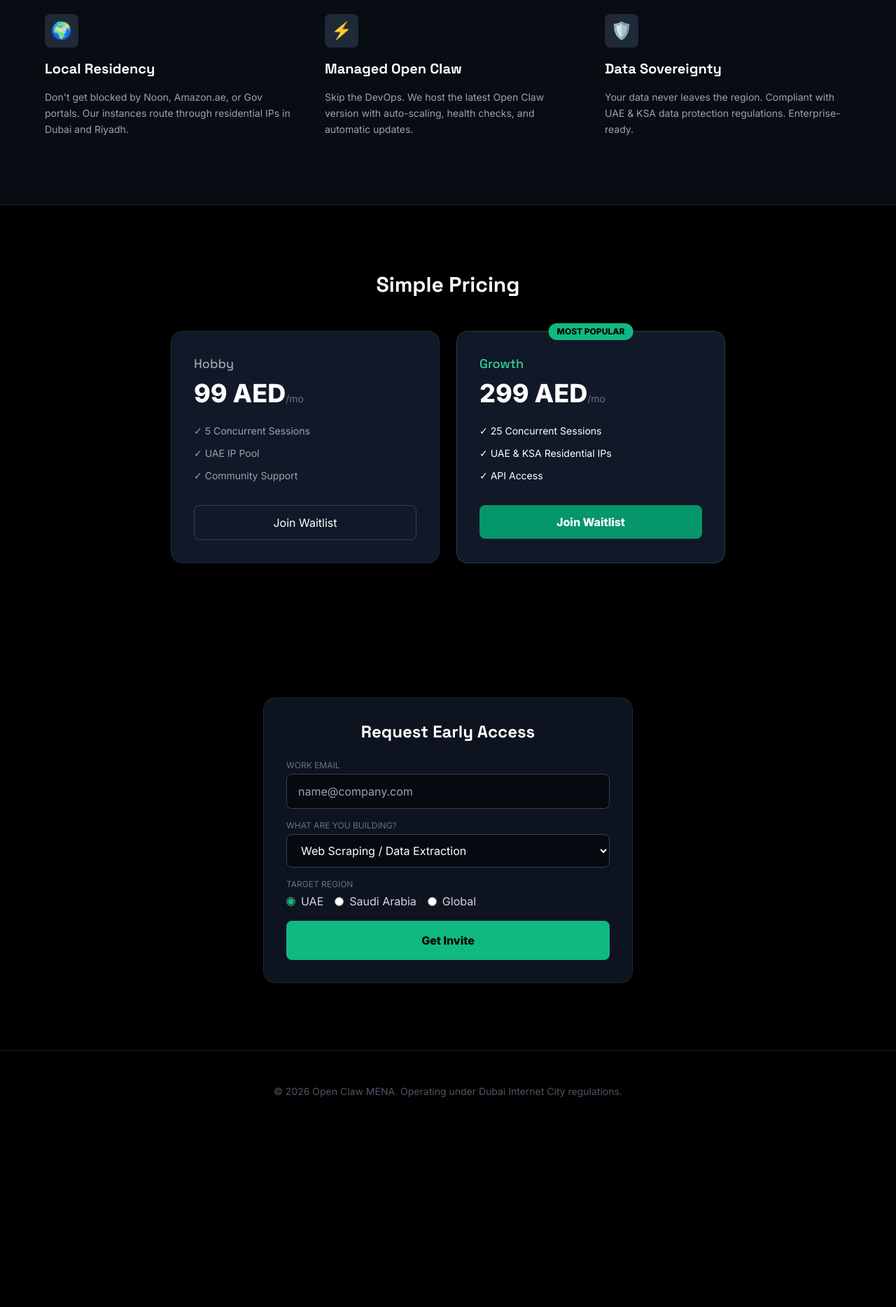
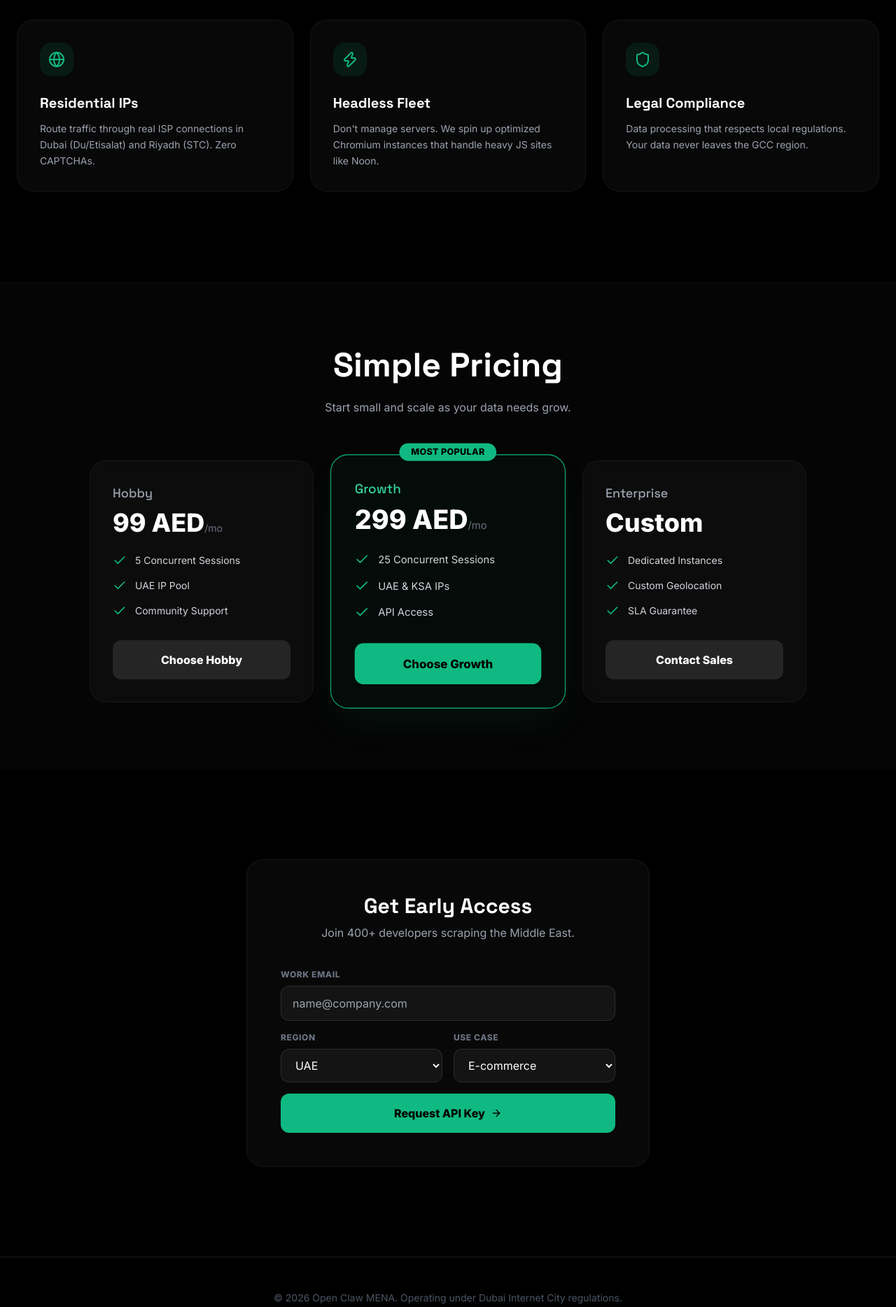
Before and after one commit to openclaw-dev/claw-website, a website: page index.html in a window 1280 px wide. Shown: the part 840-2708 px from the top of the page at 70% size. Before the commit the page ends 2458 px from the top, so only its background shows below. Drawn offline with nearby package versions, Linux system fonts and the light colour scheme.

Commit message:
Updated landing page design

```diff
--- a/index.html
+++ b/index.html
@@ -1,172 +1,221 @@
 <!DOCTYPE html>
-<html lang="en">
+<html lang="en" class="scroll-smooth">
 <head>
     <meta charset="UTF-8">
     <meta name="viewport" content="width=device-width, initial-scale=1.0">
-    <title>Open Claw MENA | Managed Browser Automation</title>
+    <title>Claw | Automated Data Scraping Services</title>
+
     <script src="https://cdn.tailwindcss.com"></script>
+
+    <script src="https://unpkg.com/lucide@latest"></script>
+
     <style>
         @import url('https://fonts.googleapis.com/css2?family=Inter:wght@300;400;600;800&family=Space+Grotesk:wght@500;700&display=swap');
+
         body { font-family: 'Inter', sans-serif; }
-        h1, h2, h3 { font-family: 'Space Grotesk', sans-serif; }
+        h1, h2, h3, h4 { font-family: 'Space Grotesk', sans-serif; }
 
-        .claw-gradient {
-            background: linear-gradient(135deg, #34d399 0%, #0891b2 100%);
-            -webkit-background-clip: text;
-            -webkit-text-fill-color: transparent;
+        /* Custom Animations */
+        @keyframes float {
+            0% { transform: translateY(0px); }
+            50% { transform: translateY(-10px); }
+            100% { transform: translateY(0px); }
         }
-        .grid-bg {
-            background-image: linear-gradient(to right, #1f2937 1px, transparent 1px),
-                            linear-gradient(to bottom, #1f2937 1px, transparent 1px);
-            background-size: 40px 40px;
+        .animate-float { animation: float 6s ease-in-out infinite; }
+
+        @keyframes fade-in-up {
+            0% { opacity: 0; transform: translateY(20px); }
+            100% { opacity: 1; transform: translateY(0); }
+        }
+        .animate-fade-in { animation: fade-in-up 0.8s ease-out forwards; }
+
+        /* Delays for animation */
+        .delay-100 { animation-delay: 0.1s; }
+        .delay-200 { animation-delay: 0.2s; }
+        .delay-300 { animation-delay: 0.3s; }
+
+        /* Glassmorphism */
+        .glass {
+            background: rgba(255, 255, 255, 0.03);
+            backdrop-filter: blur(10px);
+            border: 1px solid rgba(255, 255, 255, 0.05);
         }
     </style>
 </head>
-<body class="bg-black text-gray-300 min-h-screen selection:bg-emerald-500 selection:text-black">
+<body class="bg-black text-gray-300 min-h-screen selection:bg-emerald-500 selection:text-black antialiased overflow-x-hidden">
 
-    <nav class="w-full py-6 px-6 md:px-12 flex justify-between items-center max-w-7xl mx-auto">
-        <div class="font-bold text-xl tracking-tighter text-white">
-            claw<span class="text-emerald-500">.ae</span>
+    <nav class="fixed top-0 w-full z-50 bg-black/80 backdrop-blur-md border-b border-white/10">
+        <div class="max-w-7xl mx-auto px-6 h-20 flex justify-between items-center">
+            <div class="font-bold text-2xl tracking-tighter text-white">
+                claw<span class="text-emerald-500">.ae</span>
+            </div>
+            <div class="hidden md:flex gap-8 text-sm font-medium text-gray-400">
+                <a href="#features" class="hover:text-white transition-colors">Features</a>
+                <a href="#pricing" class="hover:text-white transition-colors">Pricing</a>
+            </div>
+            <a href="#contact" class="px-5 py-2 bg-white/10 hover:bg-white/20 text-white text-sm font-medium rounded-full transition-all border border-white/5">
+                Login
+            </a>
         </div>
-        <a href="#contact" class="text-sm font-medium hover:text-white transition-colors">Contact Sales</a>
     </nav>
 
-    <main class="relative pt-20 pb-32 px-6">
-        <div class="absolute inset-0 grid-bg opacity-20 z-0 pointer-events-none"></div>
+    <section class="relative pt-40 pb-32 px-6 overflow-hidden">
+        <div class="absolute inset-0 bg-[linear-gradient(to_right,#1f2937_1px,transparent_1px),linear-gradient(to_bottom,#1f2937_1px,transparent_1px)] bg-[size:4rem_4rem] opacity-20 pointer-events-none"></div>
+        <div class="absolute top-0 left-1/2 -translate-x-1/2 w-[600px] h-[600px] bg-emerald-500/10 blur-[120px] rounded-full pointer-events-none"></div>
 
-        <div class="relative z-10 max-w-4xl mx-auto text-center">
-            <div class="inline-flex items-center gap-2 px-3 py-1 rounded-full bg-emerald-900/30 border border-emerald-500/30 text-emerald-400 text-xs font-semibold mb-8 uppercase tracking-wide">
+        <div class="relative z-10 max-w-5xl mx-auto text-center">
+
+            <div class="inline-flex items-center gap-2 px-4 py-2 rounded-full bg-emerald-900/30 border border-emerald-500/30 text-emerald-400 text-xs font-bold uppercase tracking-wide mb-8 hover:bg-emerald-900/50 transition-colors animate-fade-in opacity-0">
                 <span class="relative flex h-2 w-2">
                   <span class="animate-ping absolute inline-flex h-full w-full rounded-full bg-emerald-400 opacity-75"></span>
                   <span class="relative inline-flex rounded-full h-2 w-2 bg-emerald-500"></span>
                 </span>
-                Now available in UAE & KSA Zones
+                Live in Dubai & Riyadh Zones
             </div>
 
-            <h1 class="text-5xl md:text-7xl font-bold text-white mb-6 leading-tight">
-                Managed Browser Automation <br>
-                <span class="claw-gradient">for the Middle East.</span>
+            <h1 class="text-5xl md:text-8xl font-bold text-white mb-8 tracking-tight leading-[1.1] animate-fade-in opacity-0 delay-100">
+                Automate your <br class="hidden md:block" />
+                <span class="text-transparent bg-clip-text bg-gradient-to-r from-emerald-400 to-cyan-400">
+                    MENA Data Pipeline.
+                </span>
             </h1>
 
-            <p class="text-lg md:text-xl text-gray-400 mb-10 max-w-2xl mx-auto leading-relaxed">
-                Deploy <strong>Open Claw</strong> instances on local infrastructure. <br>
-                Scrape local data with residential MENA IPs. Zero blocking. Zero config.
+            <p class="text-lg md:text-xl text-gray-400 mb-12 max-w-2xl mx-auto leading-relaxed animate-fade-in opacity-0 delay-200">
+                Deploy headless browsers on residential IPs in UAE & KSA. <br>
+                Scrape Noon, PropertyFinder, and Gov portals without blocking.
             </p>
 
-            <div class="flex flex-col md:flex-row gap-4 justify-center items-center">
-                <a href="#contact" class="bg-emerald-500 hover:bg-emerald-400 text-black font-bold py-4 px-8 rounded-lg transition-all transform hover:scale-105 shadow-[0_0_20px_rgba(16,185,129,0.2)] w-full md:w-auto text-center">
-                    Request Access
+            <div class="flex flex-col md:flex-row gap-4 justify-center items-center animate-fade-in opacity-0 delay-300">
+                <a href="#contact" class="group bg-emerald-500 hover:bg-emerald-400 text-black font-bold py-4 px-10 rounded-full transition-all transform hover:scale-105 shadow-[0_0_40px_rgba(16,185,129,0.3)] flex items-center gap-2">
+                    Start Scraping Free
+                    <i data-lucide="arrow-right" class="w-4 h-4 group-hover:translate-x-1 transition-transform"></i>
                 </a>
-                <span class="text-sm text-gray-500">Includes 100 free credits</span>
-            </div>
-        </div>
-    </main>
-
-    <section class="bg-gray-900/50 border-y border-gray-800 py-24 px-6">
-        <div class="max-w-6xl mx-auto grid md:grid-cols-3 gap-12">
-            <div class="space-y-4">
-                <div class="w-12 h-12 bg-gray-800 rounded-lg flex items-center justify-center text-emerald-500 text-2xl">
-                    🌍
-                </div>
-                <h3 class="text-xl font-bold text-white">Local Residency</h3>
-                <p class="text-gray-400 text-sm leading-relaxed">
-                    Don't get blocked by Noon, Amazon.ae, or Gov portals. Our instances route through residential IPs in Dubai and Riyadh.
-                </p>
-            </div>
-            <div class="space-y-4">
-                <div class="w-12 h-12 bg-gray-800 rounded-lg flex items-center justify-center text-emerald-500 text-2xl">
-                    ⚡
-                </div>
-                <h3 class="text-xl font-bold text-white">Managed Open Claw</h3>
-                <p class="text-gray-400 text-sm leading-relaxed">
-                    Skip the DevOps. We host the latest Open Claw version with auto-scaling, health checks, and automatic updates.
-                </p>
-            </div>
-            <div class="space-y-4">
-                <div class="w-12 h-12 bg-gray-800 rounded-lg flex items-center justify-center text-emerald-500 text-2xl">
-                    🛡️
-                </div>
-                <h3 class="text-xl font-bold text-white">Data Sovereignty</h3>
-                <p class="text-gray-400 text-sm leading-relaxed">
-                    Your data never leaves the region. Compliant with UAE & KSA data protection regulations. Enterprise-ready.
-                </p>
+                <button class="px-8 py-4 rounded-full font-bold text-white border border-white/10 hover:bg-white/5 transition-all">
+                    View Documentation
+                </button>
             </div>
         </div>
     </section>
 
-    <section class="py-24 px-6 text-center">
-        <h2 class="text-3xl font-bold text-white mb-12">Simple Pricing</h2>
-        <div class="flex flex-wrap justify-center gap-6">
-            <div class="bg-gray-900 border border-gray-800 rounded-2xl p-8 w-full max-w-sm hover:border-emerald-500/50 transition-colors text-left">
-                <h3 class="text-lg font-medium text-gray-400 mb-2">Hobby</h3>
-                <div class="text-4xl font-bold text-white mb-6">99 AED<span class="text-sm text-gray-500 font-normal">/mo</span></div>
-                <ul class="space-y-3 mb-8 text-gray-400 text-sm">
-                    <li class="flex gap-2">✓ 5 Concurrent Sessions</li>
-                    <li class="flex gap-2">✓ UAE IP Pool</li>
-                    <li class="flex gap-2">✓ Community Support</li>
-                </ul>
-                <a href="#contact" class="block w-full py-3 rounded-lg border border-gray-700 text-center text-white hover:bg-gray-800 transition-all">Join Waitlist</a>
+    <section id="features" class="py-32 px-6 relative bg-black">
+        <div class="max-w-7xl mx-auto grid md:grid-cols-3 gap-6">
+            <div class="glass p-8 rounded-3xl hover:border-emerald-500/50 transition-colors group">
+                <div class="w-12 h-12 bg-emerald-500/10 rounded-2xl flex items-center justify-center mb-6 group-hover:bg-emerald-500/20 transition-colors">
+                    <i data-lucide="globe" class="text-emerald-500 w-6 h-6"></i>
+                </div>
+                <h3 class="text-xl font-bold text-white mb-3">Residential IPs</h3>
+                <p class="text-gray-400 text-sm leading-relaxed">Route traffic through real ISP connections in Dubai (Du/Etisalat) and Riyadh (STC). Zero CAPTCHAs.</p>
             </div>
-             <div class="bg-gray-900 border border-emerald-500/30 rounded-2xl p-8 w-full max-w-sm relative text-left">
-                <div class="absolute -top-3 left-1/2 transform -translate-x-1/2 bg-emerald-500 text-black text-xs font-bold px-3 py-1 rounded-full uppercase">Most Popular</div>
-                <h3 class="text-lg font-medium text-emerald-400 mb-2">Growth</h3>
-                <div class="text-4xl font-bold text-white mb-6">299 AED<span class="text-sm text-gray-500 font-normal">/mo</span></div>
-                <ul class="space-y-3 mb-8 text-gray-400 text-sm">
-                    <li class="flex gap-2 text-white">✓ 25 Concurrent Sessions</li>
-                    <li class="flex gap-2 text-white">✓ UAE & KSA Residential IPs</li>
-                    <li class="flex gap-2 text-white">✓ API Access</li>
-                </ul>
-                <a href="#contact" class="block w-full py-3 rounded-lg bg-emerald-600 text-center text-white hover:bg-emerald-500 transition-all font-bold">Join Waitlist</a>
+
+            <div class="glass p-8 rounded-3xl hover:border-emerald-500/50 transition-colors group">
+                <div class="w-12 h-12 bg-emerald-500/10 rounded-2xl flex items-center justify-center mb-6 group-hover:bg-emerald-500/20 transition-colors">
+                    <i data-lucide="zap" class="text-emerald-500 w-6 h-6"></i>
+                </div>
+                <h3 class="text-xl font-bold text-white mb-3">Headless Fleet</h3>
+                <p class="text-gray-400 text-sm leading-relaxed">Don't manage servers. We spin up optimized Chromium instances that handle heavy JS sites like Noon.</p>
+            </div>
+
+            <div class="glass p-8 rounded-3xl hover:border-emerald-500/50 transition-colors group">
+                <div class="w-12 h-12 bg-emerald-500/10 rounded-2xl flex items-center justify-center mb-6 group-hover:bg-emerald-500/20 transition-colors">
+                    <i data-lucide="shield" class="text-emerald-500 w-6 h-6"></i>
+                </div>
+                <h3 class="text-xl font-bold text-white mb-3">Legal Compliance</h3>
+                <p class="text-gray-400 text-sm leading-relaxed">Data processing that respects local regulations. Your data never leaves the GCC region.</p>
             </div>
         </div>
     </section>
 
-    <section id="contact" class="max-w-xl mx-auto py-24 px-6">
-        <div class="bg-gray-900/80 backdrop-blur-md border border-gray-800 rounded-2xl p-8">
-            <h2 class="text-2xl font-bold text-white mb-6 text-center">Request Early Access</h2>
+    <section id="pricing" class="py-24 px-6 bg-white/[0.02]">
+        <div class="max-w-7xl mx-auto">
+            <div class="text-center mb-16">
+                <h2 class="text-3xl md:text-5xl font-bold text-white mb-6">Simple Pricing</h2>
+                <p class="text-gray-400">Start small and scale as your data needs grow.</p>
+            </div>
 
-            <form class="space-y-4" onsubmit="event.preventDefault(); alert('Thanks! We will reach out shortly.');">
-                <div>
-                    <label class="block text-xs font-medium text-gray-500 mb-1 uppercase">Work Email</label>
-                    <input type="email" placeholder="name@company.com" class="w-full bg-black/50 border border-gray-700 rounded-lg px-4 py-3 text-white focus:outline-none focus:border-emerald-500 transition-colors" required>
+            <div class="grid md:grid-cols-3 gap-8 max-w-5xl mx-auto">
+                <div class="glass p-8 rounded-3xl flex flex-col">
+                    <h3 class="text-lg font-medium text-gray-400 mb-2">Hobby</h3>
+                    <div class="text-4xl font-bold text-white mb-6">99 AED<span class="text-sm text-gray-500 font-normal">/mo</span></div>
+                    <ul class="space-y-4 mb-8 flex-1 text-sm text-gray-300">
+                        <li class="flex gap-3"><i data-lucide="check" class="w-5 h-5 text-emerald-500"></i> 5 Concurrent Sessions</li>
+                        <li class="flex gap-3"><i data-lucide="check" class="w-5 h-5 text-emerald-500"></i> UAE IP Pool</li>
+                        <li class="flex gap-3"><i data-lucide="check" class="w-5 h-5 text-emerald-500"></i> Community Support</li>
+                    </ul>
+                    <button class="w-full py-4 rounded-xl font-bold bg-white/10 hover:bg-white/20 text-white transition-all">Choose Hobby</button>
                 </div>
 
-                <div>
-                    <label class="block text-xs font-medium text-gray-500 mb-1 uppercase">What are you building?</label>
-                    <select class="w-full bg-black/50 border border-gray-700 rounded-lg px-4 py-3 text-white focus:outline-none focus:border-emerald-500 transition-colors">
-                        <option>Web Scraping / Data Extraction</option>
-                        <option>E-commerce Price Monitoring</option>
-                        <option>Social Media Automation</option>
-                        <option>Testing / QA</option>
-                        <option>Other</option>
-                    </select>
+                <div class="relative p-8 rounded-3xl flex flex-col border border-emerald-500 bg-emerald-900/10 transform scale-105 shadow-2xl shadow-emerald-900/20">
+                    <div class="absolute -top-4 left-1/2 -translate-x-1/2 px-4 py-1 bg-emerald-500 text-black text-xs font-bold rounded-full uppercase tracking-wide">Most Popular</div>
+                    <h3 class="text-lg font-medium text-emerald-400 mb-2">Growth</h3>
+                    <div class="text-4xl font-bold text-white mb-6">299 AED<span class="text-sm text-gray-500 font-normal">/mo</span></div>
+                    <ul class="space-y-4 mb-8 flex-1 text-sm text-gray-300">
+                        <li class="flex gap-3"><i data-lucide="check" class="w-5 h-5 text-emerald-500"></i> 25 Concurrent Sessions</li>
+                        <li class="flex gap-3"><i data-lucide="check" class="w-5 h-5 text-emerald-500"></i> UAE & KSA IPs</li>
+                        <li class="flex gap-3"><i data-lucide="check" class="w-5 h-5 text-emerald-500"></i> API Access</li>
+                    </ul>
+                    <button class="w-full py-4 rounded-xl font-bold bg-emerald-500 hover:bg-emerald-400 text-black transition-all">Choose Growth</button>
                 </div>
 
+                <div class="glass p-8 rounded-3xl flex flex-col">
+                    <h3 class="text-lg font-medium text-gray-400 mb-2">Enterprise</h3>
+                    <div class="text-4xl font-bold text-white mb-6">Custom</div>
+                    <ul class="space-y-4 mb-8 flex-1 text-sm text-gray-300">
+                        <li class="flex gap-3"><i data-lucide="check" class="w-5 h-5 text-emerald-500"></i> Dedicated Instances</li>
+                        <li class="flex gap-3"><i data-lucide="check" class="w-5 h-5 text-emerald-500"></i> Custom Geolocation</li>
+                        <li class="flex gap-3"><i data-lucide="check" class="w-5 h-5 text-emerald-500"></i> SLA Guarantee</li>
+                    </ul>
+                    <button class="w-full py-4 rounded-xl font-bold bg-white/10 hover:bg-white/20 text-white transition-all">Contact Sales</button>
+                </div>
+            </div>
+        </div>
+    </section>
+
+    <section id="contact" class="py-32 px-6 relative overflow-hidden">
+        <div class="max-w-xl mx-auto glass rounded-3xl p-8 md:p-12 relative z-10">
+            <div class="text-center mb-10">
+                <h2 class="text-3xl font-bold text-white mb-2">Get Early Access</h2>
+                <p class="text-gray-400">Join 400+ developers scraping the Middle East.</p>
+            </div>
+
+            <form onsubmit="event.preventDefault(); alert('Thanks! Your API key will be sent shortly.');" class="space-y-4">
                 <div>
-                    <label class="block text-xs font-medium text-gray-500 mb-1 uppercase">Target Region</label>
-                    <div class="flex gap-4">
-                        <label class="flex items-center gap-2 cursor-pointer">
-                            <input type="radio" name="region" class="accent-emerald-500" checked> <span class="text-gray-300">UAE</span>
-                        </label>
-                        <label class="flex items-center gap-2 cursor-pointer">
-                            <input type="radio" name="region" class="accent-emerald-500"> <span class="text-gray-300">Saudi Arabia</span>
-                        </label>
-                        <label class="flex items-center gap-2 cursor-pointer">
-                            <input type="radio" name="region" class="accent-emerald-500"> <span class="text-gray-300">Global</span>
-                        </label>
+                    <label class="block text-xs font-bold text-gray-500 mb-2 uppercase tracking-wider">Work Email</label>
+                    <input type="email" placeholder="name@company.com" class="w-full bg-white/5 border border-white/10 rounded-xl px-4 py-3 text-white focus:outline-none focus:border-emerald-500 focus:ring-1 focus:ring-emerald-500 transition-all" required>
+                </div>
+
+                <div class="grid grid-cols-2 gap-4">
+                    <div>
+                        <label class="block text-xs font-bold text-gray-500 mb-2 uppercase tracking-wider">Region</label>
+                        <select class="w-full bg-white/5 border border-white/10 rounded-xl px-4 py-3 text-white focus:outline-none focus:border-emerald-500 transition-all">
+                            <option class="bg-gray-900">UAE</option>
+                            <option class="bg-gray-900">Saudi Arabia</option>
+                            <option class="bg-gray-900">Egypt</option>
+                        </select>
+                    </div>
+                    <div>
+                        <label class="block text-xs font-bold text-gray-500 mb-2 uppercase tracking-wider">Use Case</label>
+                        <select class="w-full bg-white/5 border border-white/10 rounded-xl px-4 py-3 text-white focus:outline-none focus:border-emerald-500 transition-all">
+                            <option class="bg-gray-900">E-commerce</option>
+                            <option class="bg-gray-900">Real Estate</option>
+                            <option class="bg-gray-900">Leads</option>
+                        </select>
                     </div>
                 </div>
 
-                <button type="submit" class="w-full bg-emerald-500 hover:bg-emerald-400 text-black font-bold py-4 rounded-lg mt-4 transition-all">
-                    Get Invite
+                <button type="submit" class="w-full bg-emerald-500 hover:bg-emerald-400 text-black font-bold py-4 rounded-xl mt-4 transition-all flex items-center justify-center gap-2">
+                    Request API Key
+                    <i data-lucide="arrow-right" class="w-4 h-4"></i>
                 </button>
             </form>
         </div>
     </section>
 
-    <footer class="border-t border-gray-900 py-12 text-center text-gray-600 text-sm">
-        &copy; 2026 Open Claw MENA. Operating under Dubai Internet City regulations.
+    <footer class="border-t border-white/10 py-12 bg-black text-center">
+        <p class="text-gray-600 text-sm">&copy; 2026 Open Claw MENA. Operating under Dubai Internet City regulations.</p>
     </footer>
 
+    <script>
+        lucide.createIcons();
+    </script>
 </body>
 </html>
```
Also changed, not shown: package.json (added, +8 -0 lines), 2 other files.
